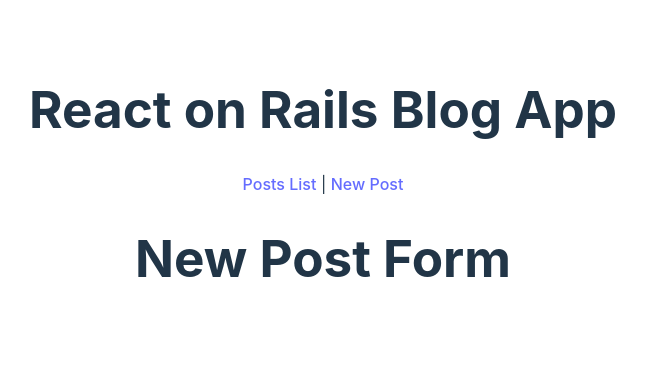
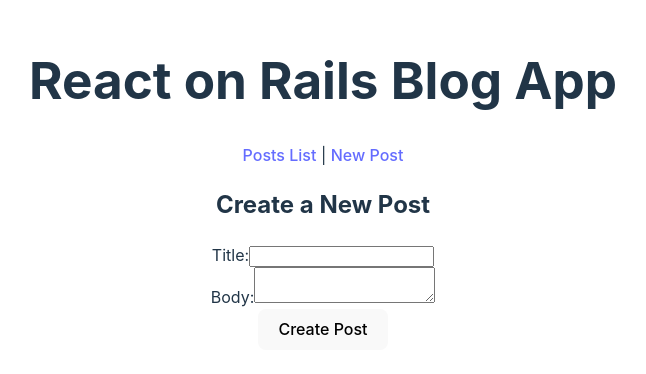
Before and after one commit to Mehroze-Murtaza-2392/rails-blog-app, a React (Vite) app in the folder blog-vite/: page /new in a window 1280 px wide. Shown: the part 216-590 px from the top of the page, without its empty margins (317-963 px from the left). Built offline with nearby package versions, Linux system fonts and the light colour scheme.

Commit message:
Added new post form (#4)

```diff
--- a/blog-vite/src/components/AppRoutes.jsx
+++ b/blog-vite/src/components/AppRoutes.jsx
@@ -3,13 +3,14 @@
 
 import PostsList from '../features/posts/PostsList'
 import PostDetails from '../features/posts/PostDetails'
+import NewPostForm from '../features/posts/NewPostForm'
 
 function AppRoutes() {
     return(
         <Routes>
             <Route path='/' element={<PostsList />} />
             <Route path='posts/:id' element={<PostDetails />} />
-            <Route path='/new' element={<h1>New Post Form</h1>} />
+            <Route path='/new' element={<NewPostForm />} />
         </Routes>
     )
 }
--- /dev/null
+++ b/blog-vite/src/features/posts/NewPostForm.jsx
@@ -0,0 +1,61 @@
+import { useState } from "react"
+import { useNavigate } from "react-router-dom"
+import { API_URL } from "../../constants"
+
+function NewPostForm() {
+  const [title, setTitle] = useState("")
+  const [body, setBody] = useState("")
+  const navigate = useNavigate()
+
+  const handleSubmit = async (e) => {
+    e.preventDefault()
+
+    const postData = { title, body }
+    const response = await fetch(API_URL, {
+        method: "POST",
+        headers: {
+            "Content-Type": "application/json"
+        },
+        body: JSON.stringify(postData)
+    })
+
+    if (response.ok) {
+        const { id } = await response.json()
+        navigate(`/posts/${id}`)
+    } else {
+        console.log("An error occurred ...")
+    }
+  }
+
+  return(
+    <div>
+      <h2>Create a New Post</h2>
+      <form onSubmit={handleSubmit}>
+        <div>
+          <label htmlFor="titleInput">Title:</label>
+          <input
+            id="titleInput"
+            type="text"
+            value={title}
+            onChange={(e) => setTitle(e.target.value)}
+            required
+          />
+        </div>
+        <div>
+          <label htmlFor="bodyInput">Body:</label>
+          <textarea
+            id="bodyInput"
+            value={body}
+            onChange={(e) => setBody(e.target.value)}
+            required
+          />
+        </div>
+        <div>
+            <button type="submit">Create Post</button>
+        </div>
+      </form>
+    </div>
+  )
+}
+
+export default NewPostForm
--- a/blog-vite/src/features/posts/PostsList.jsx
+++ b/blog-vite/src/features/posts/PostsList.jsx
@@ -1,5 +1,6 @@
 import React, { useState, useEffect } from 'react'
 import { API_URL } from "../../constants"
+import { Link } from 'react-router-dom';
 
 function PostsList () {
   const [posts, setPosts] = useState([]);
@@ -31,7 +32,9 @@
     <div>
       {posts.map((post) => (
         <div key={post.id} className='post-container'>
-          <h2>{post.title}</h2>
+          <Link to={`/posts/${post.id}`} className='post-title'>
+            <h2>{post.title}</h2>
+          </Link>
           <p>{post.body}</p>
         </div>
       ))}
```
Also changed, not shown: 1 other file (tests, documents, lock files or other folders).
